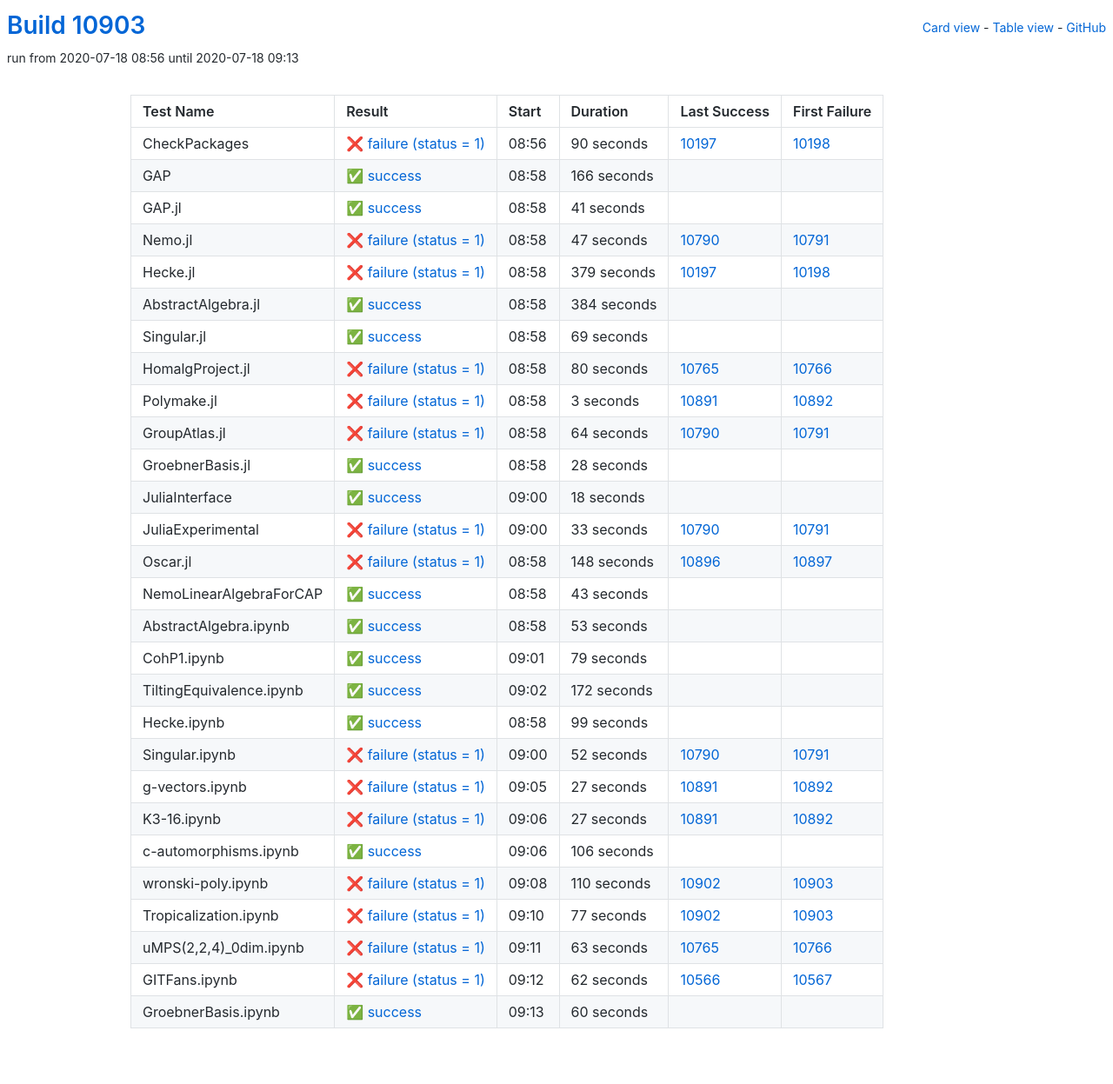
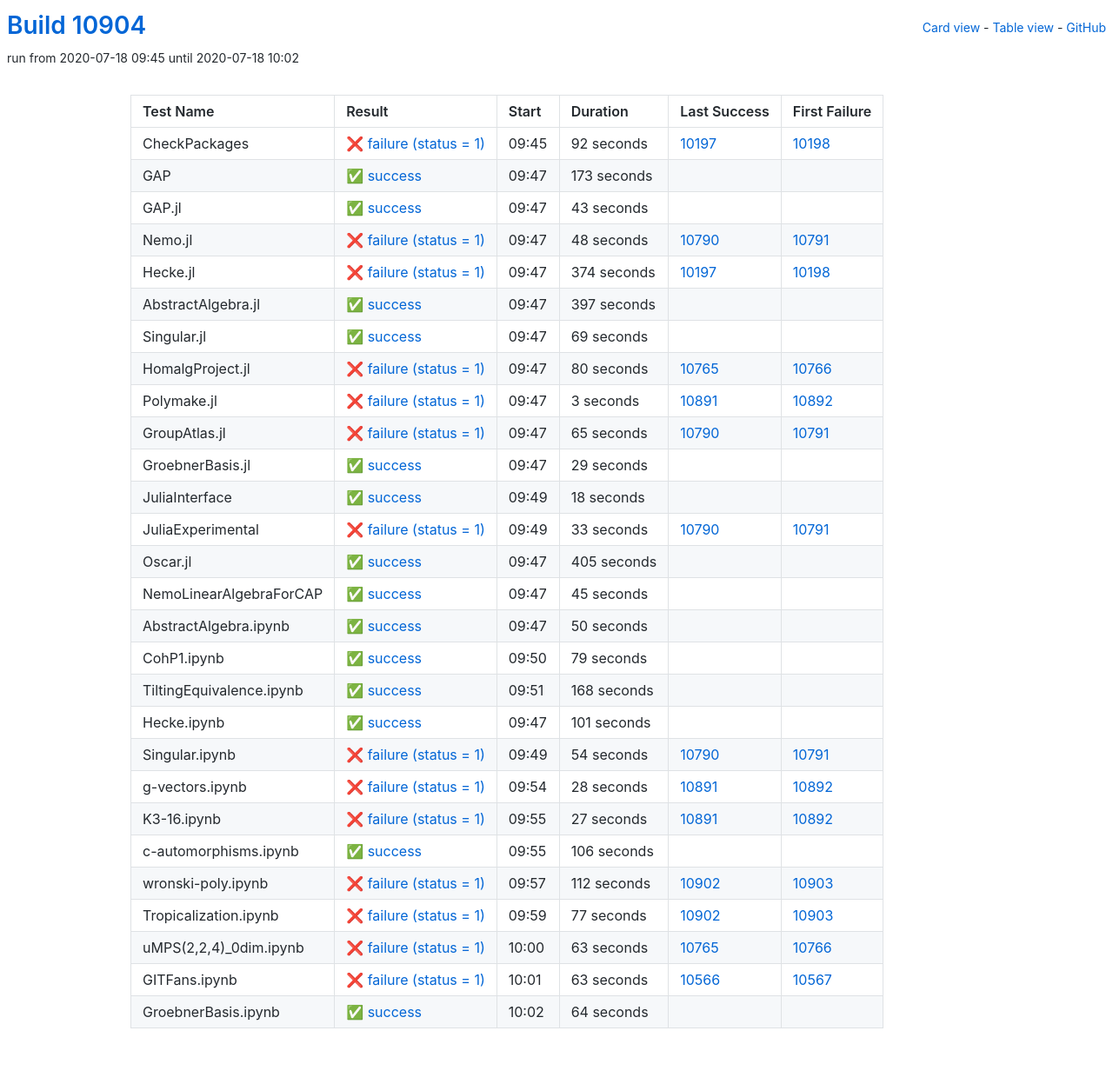
Before and after one commit to oscar-system/oscar-ci-status, a Jekyll site: the page built from table.html, in a window 1280 px wide. Shown: the whole page at 87% size. Built offline with Jekyll 4.4.1, drawn with Linux system fonts in a browser that asks for light colours.

Commit message:
Build #10904

```diff
--- a/_data/ci.yml
+++ b/_data/ci.yml
@@ -1,6 +1,6 @@
 ---
-build: 10903
-build_url: https://oscarci.mathematik.uni-kl.de/job/oscar/10903/
+build: 10904
+build_url: https://oscarci.mathematik.uni-kl.de/job/oscar/10904/
 job: oscar
 organization: oscar-system
 repo: oscar-ci-status
@@ -8,80 +8,80 @@
 tests:
 - name: CheckPackages
   id: checkpackages
-  log: https://oscarci.mathematik.uni-kl.de/job/oscar/10903/artifact/logs/build-10903/CheckPackages.log
-  start: 2020-07-18 08:56
+  log: https://oscarci.mathematik.uni-kl.de/job/oscar/10904/artifact/logs/build-10904/CheckPackages.log
+  start: 2020-07-18 09:45
   success: false
   exitcode: 1
   status: failure
-  duration: 90
+  duration: 92
   last_success: 10197
   last_success_url: https://oscarci.mathematik.uni-kl.de/job/oscar/10197/
   first_failure: 10198
   first_failure_url: https://oscarci.mathematik.uni-kl.de/job/oscar/10198/
 - name: GAP
   id: gap
-  log: https://oscarci.mathematik.uni-kl.de/job/oscar/10903/artifact/logs/build-10903/GAP.log
-  start: 2020-07-18 08:58
+  log: https://oscarci.mathematik.uni-kl.de/job/oscar/10904/artifact/logs/build-10904/GAP.log
+  start: 2020-07-18 09:47
   success: true
   exitcode: 0
   status: success
-  duration: 166
+  duration: 173
   last_success: false
   last_success_url:
   first_failure: false
   first_failure_url:
 - name: GAP.jl
   id: gap-jl
-  log: https://oscarci.mathematik.uni-kl.de/job/oscar/10903/artifact/logs/build-10903/GAP.jl.log
-  start: 2020-07-18 08:58
+  log: https://oscarci.mathematik.uni-kl.de/job/oscar/10904/artifact/logs/build-10904/GAP.jl.log
+  start: 2020-07-18 09:47
   success: true
   exitcode: 0
   status: success
-  duration: 41
+  duration: 43
   last_success: false
   last_success_url:
   first_failure: false
   first_failure_url:
 - name: Nemo.jl
   id: nemo-jl
-  log: https://oscarci.mathematik.uni-kl.de/job/oscar/10903/artifact/logs/build-10903/Nemo.jl.log
-  start: 2020-07-18 08:58
+  log: https://oscarci.mathematik.uni-kl.de/job/oscar/10904/artifact/logs/build-10904/Nemo.jl.log
+  start: 2020-07-18 09:47
   success: false
   exitcode: 1
   status: failure
-  duration: 47
+  duration: 48
   last_success: 10790
   last_success_url: https://oscarci.mathematik.uni-kl.de/job/oscar/10790/
   first_failure: 10791
   first_failure_url: https://oscarci.mathematik.uni-kl.de/job/oscar/10791/
 - name: Hecke.jl
   id: hecke-jl
-  log: https://oscarci.mathematik.uni-kl.de/job/oscar/10903/artifact/logs/build-10903/Hecke.jl.log
-  start: 2020-07-18 08:58
+  log: https://oscarci.mathematik.uni-kl.de/job/oscar/10904/artifact/logs/build-10904/Hecke.jl.log
+  start: 2020-07-18 09:47
   success: false
   exitcode: 1
   status: failure
-  duration: 379
+  duration: 374
   last_success: 10197
   last_success_url: https://oscarci.mathematik.uni-kl.de/job/oscar/10197/
   first_failure: 10198
   first_failure_url: https://oscarci.mathematik.uni-kl.de/job/oscar/10198/
 - name: AbstractAlgebra.jl
   id: abstractalgebra-jl
-  log: https://oscarci.mathematik.uni-kl.de/job/oscar/10903/artifact/logs/build-10903/AbstractAlgebra.jl.log
-  start: 2020-07-18 08:58
+  log: https://oscarci.mathematik.uni-kl.de/job/oscar/10904/artifact/logs/build-10904/AbstractAlgebra.jl.log
+  start: 2020-07-18 09:47
   success: true
   exitcode: 0
   status: success
-  duration: 384
+  duration: 397
   last_success: false
   last_success_url:
   first_failure: false
   first_failure_url:
 - name: Singular.jl
   id: singular-jl
-  log: https://oscarci.mathematik.uni-kl.de/job/oscar/10903/artifact/logs/build-10903/Singular.jl.log
-  start: 2020-07-18 08:58
+  log: https://oscarci.mathematik.uni-kl.de/job/oscar/10904/artifact/logs/build-10904/Singular.jl.log
+  start: 2020-07-18 09:47
   success: true
   exitcode: 0
   status: success
@@ -92,8 +92,8 @@
   first_failure_url:
 - name: HomalgProject.jl
   id: homalgproject-jl
-  log: https://oscarci.mathematik.uni-kl.de/job/oscar/10903/artifact/logs/build-10903/HomalgProject.jl.log
-  start: 2020-07-18 08:58
+  log: https://oscarci.mathematik.uni-kl.de/job/oscar/10904/artifact/logs/build-10904/HomalgProject.jl.log
+  start: 2020-07-18 09:47
   success: false
   exitcode: 1
   status: failure
@@ -104,8 +104,8 @@
   first_failure_url: https://oscarci.mathematik.uni-kl.de/job/oscar/10766/
 - name: Polymake.jl
   id: polymake-jl
-  log: https://oscarci.mathematik.uni-kl.de/job/oscar/10903/artifact/logs/build-10903/Polymake.jl.log
-  start: 2020-07-18 08:58
+  log: https://oscarci.mathematik.uni-kl.de/job/oscar/10904/artifact/logs/build-10904/Polymake.jl.log
+  start: 2020-07-18 09:47
   success: false
   exitcode: 1
   status: failure
@@ -116,32 +116,32 @@
   first_failure_url: https://oscarci.mathematik.uni-kl.de/job/oscar/10892/
 - name: GroupAtlas.jl
   id: groupatlas-jl
-  log: https://oscarci.mathematik.uni-kl.de/job/oscar/10903/artifact/logs/build-10903/GroupAtlas.jl.log
-  start: 2020-07-18 08:58
+  log: https://oscarci.mathematik.uni-kl.de/job/oscar/10904/artifact/logs/build-10904/GroupAtlas.jl.log
+  start: 2020-07-18 09:47
   success: false
   exitcode: 1
   status: failure
-  duration: 64
+  duration: 65
   last_success: 10790
   last_success_url: https://oscarci.mathematik.uni-kl.de/job/oscar/10790/
   first_failure: 10791
   first_failure_url: https://oscarci.mathematik.uni-kl.de/job/oscar/10791/
 - name: GroebnerBasis.jl
   id: groebnerbasis-jl
-  log: https://oscarci.mathematik.uni-kl.de/job/oscar/10903/artifact/logs/build-10903/GroebnerBasis.jl.log
-  start: 2020-07-18 08:58
+  log: https://oscarci.mathematik.uni-kl.de/job/oscar/10904/artifact/logs/build-10904/GroebnerBasis.jl.log
+  start: 2020-07-18 09:47
   success: true
   exitcode: 0
   status: success
-  duration: 28
+  duration: 29
   last_success: false
   last_success_url:
   first_failure: false
   first_failure_url:
 - name: JuliaInterface
   id: juliainterface
-  log: https://oscarci.mathematik.uni-kl.de/job/oscar/10903/artifact/logs/build-10903/JuliaInterface.log
-  start: 2020-07-18 09:00
+  log: https://oscarci.mathematik.uni-kl.de/job/oscar/10904/artifact/logs/build-10904/JuliaInterface.log
+  start: 2020-07-18 09:49
   success: true
   exitcode: 0
   status: success
@@ -152,8 +152,8 @@
   first_failure_url:
 - name: JuliaExperimental
   id: juliaexperimental
-  log: https://oscarci.mathematik.uni-kl.de/job/oscar/10903/artifact/logs/build-10903/JuliaExperimental.log
-  start: 2020-07-18 09:00
+  log: https://oscarci.mathematik.uni-kl.de/job/oscar/10904/artifact/logs/build-10904/JuliaExperimental.log
+  start: 2020-07-18 09:49
   success: false
   exitcode: 1
   status: failure
@@ -164,44 +164,44 @@
   first_failure_url: https://oscarci.mathematik.uni-kl.de/job/oscar/10791/
 - name: Oscar.jl
   id: oscar-jl
-  log: https://oscarci.mathematik.uni-kl.de/job/oscar/10903/artifact/logs/build-10903/Oscar.jl.log
-  start: 2020-07-18 08:58
-  success: false
-  exitcode: 1
-  status: failure
-  duration: 148
-  last_success: 10896
-  last_success_url: https://oscarci.mathematik.uni-kl.de/job/oscar/10896/
-  first_failure: 10897
-  first_failure_url: https://oscarci.mathematik.uni-kl.de/job/oscar/10897/
-- name: NemoLinearAlgebraForCAP
-  id: nemolinearalgebraforcap
-  log: https://oscarci.mathematik.uni-kl.de/job/oscar/10903/artifact/logs/build-10903/NemoLinearAlgebraForCAP.log
-  start: 2020-07-18 08:58
+  log: https://oscarci.mathematik.uni-kl.de/job/oscar/10904/artifact/logs/build-10904/Oscar.jl.log
+  start: 2020-07-18 09:47
   success: true
   exitcode: 0
   status: success
-  duration: 43
+  duration: 405
+  last_success: false
+  last_success_url:
+  first_failure: false
+  first_failure_url:
+- name: NemoLinearAlgebraForCAP
+  id: nemolinearalgebraforcap
+  log: https://oscarci.mathematik.uni-kl.de/job/oscar/10904/artifact/logs/build-10904/NemoLinearAlgebraForCAP.log
+  start: 2020-07-18 09:47
+  success: true
+  exitcode: 0
+  status: success
+  duration: 45
   last_success: false
   last_success_url:
   first_failure: false
   first_failure_url:
 - name: AbstractAlgebra.ipynb
   id: abstractalgebra-ipynb
-  log: https://oscarci.mathematik.uni-kl.de/job/oscar/10903/artifact/logs/build-10903/AbstractAlgebra.ipynb.log
-  start: 2020-07-18 08:58
+  log: https://oscarci.mathematik.uni-kl.de/job/oscar/10904/artifact/logs/build-10904/AbstractAlgebra.ipynb.log
+  start: 2020-07-18 09:47
   success: true
   exitcode: 0
   status: success
-  duration: 53
+  duration: 50
   last_success: false
   last_success_url:
   first_failure: false
   first_failure_url:
 - name: CohP1.ipynb
   id: cohp1-ipynb
-  log: https://oscarci.mathematik.uni-kl.de/job/oscar/10903/artifact/logs/build-10903/CohP1.ipynb.log
-  start: 2020-07-18 09:01
+  log: https://oscarci.mathematik.uni-kl.de/job/oscar/10904/artifact/logs/build-10904/CohP1.ipynb.log
+  start: 2020-07-18 09:50
   success: true
   exitcode: 0
   status: success
@@ -212,56 +212,56 @@
   first_failure_url:
 - name: TiltingEquivalence.ipynb
   id: tiltingequivalence-ipynb
-  log: https://oscarci.mathematik.uni-kl.de/job/oscar/10903/artifact/logs/build-10903/TiltingEquivalence.ipynb.log
-  start: 2020-07-18 09:02
+  log: https://oscarci.mathematik.uni-kl.de/job/oscar/10904/artifact/logs/build-10904/TiltingEquivalence.ipynb.log
+  start: 2020-07-18 09:51
   success: true
   exitcode: 0
   status: success
-  duration: 172
+  duration: 168
   last_success: false
   last_success_url:
   first_failure: false
   first_failure_url:
 - name: Hecke.ipynb
   id: hecke-ipynb
-  log: https://oscarci.mathematik.uni-kl.de/job/oscar/10903/artifact/logs/build-10903/Hecke.ipynb.log
-  start: 2020-07-18 08:58
+  log: https://oscarci.mathematik.uni-kl.de/job/oscar/10904/artifact/logs/build-10904/Hecke.ipynb.log
+  start: 2020-07-18 09:47
   success: true
   exitcode: 0
   status: success
-  duration: 99
+  duration: 101
   last_success: false
   last_success_url:
   first_failure: false
   first_failure_url:
 - name: Singular.ipynb
   id: singular-ipynb
-  log: https://oscarci.mathematik.uni-kl.de/job/oscar/10903/artifact/logs/build-10903/Singular.ipynb.log
-  start: 2020-07-18 09:00
+  log: https://oscarci.mathematik.uni-kl.de/job/oscar/10904/artifact/logs/build-10904/Singular.ipynb.log
+  start: 2020-07-18 09:49
   success: false
   exitcode: 1
   status: failure
-  duration: 52
+  duration: 54
   last_success: 10790
   last_success_url: https://oscarci.mathematik.uni-kl.de/job/oscar/10790/
   first_failure: 10791
   first_failure_url: https://oscarci.mathematik.uni-kl.de/job/oscar/10791/
 - name: g-vectors.ipynb
   id: g-vectors-ipynb
-  log: https://oscarci.mathematik.uni-kl.de/job/oscar/10903/artifact/logs/build-10903/g-vectors.ipynb.log
-  start: 2020-07-18 09:05
+  log: https://oscarci.mathematik.uni-kl.de/job/oscar/10904/artifact/logs/build-10904/g-vectors.ipynb.log
+  start: 2020-07-18 09:54
   success: false
   exitcode: 1
   status: failure
-  duration: 27
+  duration: 28
   last_success: 10891
   last_success_url: https://oscarci.mathematik.uni-kl.de/job/oscar/10891/
   first_failure: 10892
   first_failure_url: https://oscarci.mathematik.uni-kl.de/job/oscar/10892/
 - name: K3-16.ipynb
   id: k3-16-ipynb
-  log: https://oscarci.mathematik.uni-kl.de/job/oscar/10903/artifact/logs/build-10903/K3-16.ipynb.log
-  start: 2020-07-18 09:06
+  log: https://oscarci.mathematik.uni-kl.de/job/oscar/10904/artifact/logs/build-10904/K3-16.ipynb.log
+  start: 2020-07-18 09:55
   success: false
   exitcode: 1
   status: failure
@@ -272,8 +272,8 @@
   first_failure_url: https://oscarci.mathematik.uni-kl.de/job/oscar/10892/
 - name: c-automorphisms.ipynb
   id: c-automorphisms-ipynb
-  log: https://oscarci.mathematik.uni-kl.de/job/oscar/10903/artifact/logs/build-10903/c-automorphisms.ipynb.log
-  start: 2020-07-18 09:06
+  log: https://oscarci.mathematik.uni-kl.de/job/oscar/10904/artifact/logs/build-10904/c-automorphisms.ipynb.log
+  start: 2020-07-18 09:55
   success: true
   exitcode: 0
   status: success
@@ -284,20 +284,20 @@
   first_failure_url:
 - name: wronski-poly.ipynb
   id: wronski-poly-ipynb
-  log: https://oscarci.mathematik.uni-kl.de/job/oscar/10903/artifact/logs/build-10903/wronski-poly.ipynb.log
-  start: 2020-07-18 09:08
+  log: https://oscarci.mathematik.uni-kl.de/job/oscar/10904/artifact/logs/build-10904/wronski-poly.ipynb.log
+  start: 2020-07-18 09:57
   success: false
   exitcode: 1
   status: failure
-  duration: 110
+  duration: 112
   last_success: 10902
   last_success_url: https://oscarci.mathematik.uni-kl.de/job/oscar/10902/
   first_failure: 10903
   first_failure_url: https://oscarci.mathematik.uni-kl.de/job/oscar/10903/
 - name: Tropicalization.ipynb
   id: tropicalization-ipynb
-  log: https://oscarci.mathematik.uni-kl.de/job/oscar/10903/artifact/logs/build-10903/Tropicalization.ipynb.log
-  start: 2020-07-18 09:10
+  log: https://oscarci.mathematik.uni-kl.de/job/oscar/10904/artifact/logs/build-10904/Tropicalization.ipynb.log
+  start: 2020-07-18 09:59
   success: false
   exitcode: 1
   status: failure
@@ -308,8 +308,8 @@
   first_failure_url: https://oscarci.mathematik.uni-kl.de/job/oscar/10903/
 - name: uMPS(2,2,4)_0dim.ipynb
   id: umps-2-2-4-0dim-ipynb
-  log: https://oscarci.mathematik.uni-kl.de/job/oscar/10903/artifact/logs/build-10903/uMPS-2-2-4-_0dim.ipynb.log
-  start: 2020-07-18 09:11
+  log: https://oscarci.mathematik.uni-kl.de/job/oscar/10904/artifact/logs/build-10904/uMPS-2-2-4-_0dim.ipynb.log
+  start: 2020-07-18 10:00
   success: false
   exitcode: 1
   status: failure
@@ -320,24 +320,24 @@
   first_failure_url: https://oscarci.mathematik.uni-kl.de/job/oscar/10766/
 - name: GITFans.ipynb
   id: gitfans-ipynb
-  log: https://oscarci.mathematik.uni-kl.de/job/oscar/10903/artifact/logs/build-10903/GITFans.ipynb.log
-  start: 2020-07-18 09:12
+  log: https://oscarci.mathematik.uni-kl.de/job/oscar/10904/artifact/logs/build-10904/GITFans.ipynb.log
+  start: 2020-07-18 10:01
   success: false
   exitcode: 1
   status: failure
-  duration: 62
+  duration: 63
   last_success: 10566
   last_success_url: https://oscarci.mathematik.uni-kl.de/job/oscar/10566/
   first_failure: 10567
   first_failure_url: https://oscarci.mathematik.uni-kl.de/job/oscar/10567/
 - name: GroebnerBasis.ipynb
   id: groebnerbasis-ipynb
-  log: https://oscarci.mathematik.uni-kl.de/job/oscar/10903/artifact/logs/build-10903/GroebnerBasis.ipynb.log
-  start: 2020-07-18 09:13
+  log: https://oscarci.mathematik.uni-kl.de/job/oscar/10904/artifact/logs/build-10904/GroebnerBasis.ipynb.log
+  start: 2020-07-18 10:02
   success: true
   exitcode: 0
   status: success
-  duration: 60
+  duration: 64
   last_success: false
   last_success_url:
   first_failure: false
```
Also changed, not shown: README.md.
